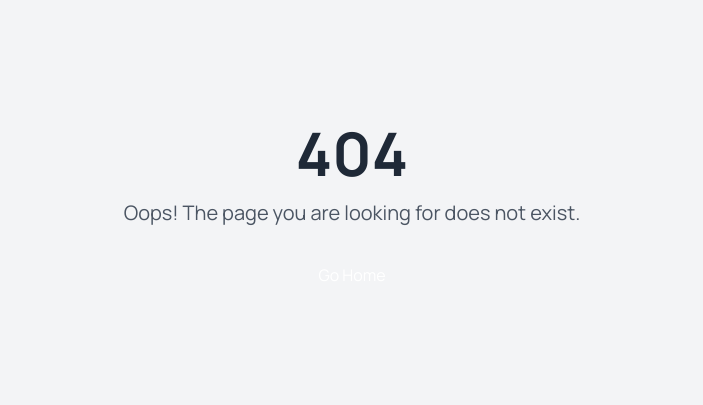
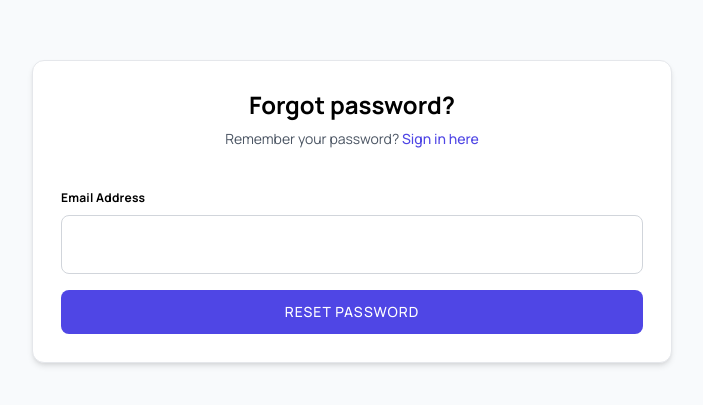
Before and after one commit to zetmosoma10/audiophile-admin, a React (Vite) app: page /forgotPassword in a window 1280 px wide. Before the commit this address had no page. Shown: the part 189-594 px from the top of the page, without its empty margins (288-991 px from the left). Built offline with nearby package versions, Linux system fonts and the light colour scheme.

Commit message:
implement reset/forgot password api functionality

```diff
--- a/src/components/Pagination.jsx
+++ b/src/components/Pagination.jsx
@@ -9,16 +9,13 @@ const Pagination = ({
 }) => {
   const pageArray = _.range(1, totalPages + 1);
 
-  let bgColor;
-  bgColor = "lightgray";
-
   return (
     <nav className="flex items-center mt-6" aria-label="Pagination">
       <button
         type="button"
         disabled={currentPage === 1}
         onClick={decrementPage}
-        className="min-h-[38px] min-w-[38px] py-2 px-2.5 inline-flex justify-center items-center gap-x-1.5 text-sm first:rounded-s-lg last:rounded-e-lg bg-white  border border-gray-300 text-gray-800 hover:bg-indigo-500 hover:text-white focus:outline-none focus:bg-indigo-500 disabled:opacity-50 disabled:pointer-events-none"
+        className="min-h-[38px] min-w-[38px] py-2 px-2.5 inline-flex justify-center items-center gap-x-1.5 text-sm first:rounded-s-lg last:rounded-e-lg bg-white  border border-gray-300 text-gray-800 hover:bg-indigo-500 hover:text-white focus:outline-none disabled:opacity-50 disabled:pointer-events-none"
         aria-label="Previous"
       >
         <svg
@@ -42,9 +39,10 @@ const Pagination = ({
           key={page}
           type="button"
           onClick={() => setCurrentPage(page)}
-          // style={{ backgroundColor: currentPage === page && bgColor }}
-          className={`min-h-[38px] min-w-[38px] flex justify-center items-center bg-white  text-gray-800 hover:text-white focus:text-white border border-gray-200 py-2 px-3 text-sm first:rounded-s-lg last:rounded-e-lg focus:outline-none $focus:bg-gray-300 hover:bg-indigo-500  active:bg-indigo-600 disabled:opacity-50 disabled:pointer-events-none  ${
-            currentPage === page && "bg-indigo-600 text-white"
+          className={`min-h-[38px] min-w-[38px] flex justify-center items-center hover:text-white  border border-gray-200 py-2 px-3 text-sm first:rounded-s-lg last:rounded-e-lg focus:outline-none hover:bg-indigo-500   disabled:opacity-50 disabled:pointer-events-none  ${
+            currentPage === page
+              ? "bg-indigo-600 text-white"
+              : "bg-white text-gray-800"
           }`}
           aria-current="page"
         >
@@ -56,7 +54,7 @@ const Pagination = ({
         type="button"
         disabled={currentPage === totalPages}
         onClick={incrementPage}
-        className="min-h-[38px] min-w-[38px] py-2 px-2.5 inline-flex justify-center items-center gap-x-1.5 text-sm first:rounded-s-lg last:rounded-e-lg bg-white  border border-gray-200 text-gray-800 hover:bg-indigo-500 hover:text-white focus:outline-none focus:bg-gray-100 disabled:opacity-50 disabled:pointer-events-none"
+        className="min-h-[38px] min-w-[38px] py-2 px-2.5 inline-flex justify-center items-center gap-x-1.5 text-sm first:rounded-s-lg last:rounded-e-lg bg-white  border border-gray-200 text-gray-800 hover:bg-indigo-500 hover:text-white focus:outline-none disabled:opacity-50 disabled:pointer-events-none"
         aria-label="Next"
       >
         <span className="hidden sm:block">Next</span>
--- /dev/null
+++ b/src/hooks/useForgotPassword.js
@@ -0,0 +1,11 @@
+import { useMutation } from "@tanstack/react-query";
+import axiosInstance from "./axiosInstance";
+
+export const useForgotPassword = () => {
+  return useMutation({
+    mutationFn: async (email) => {
+      const { data } = await axiosInstance.post("/auth/forgotPassword", email);
+      return data;
+    },
+  });
+};
--- /dev/null
+++ b/src/hooks/useResetPassword.js
@@ -0,0 +1,18 @@
+import { useMutation } from "@tanstack/react-query";
+import axiosInstance from "./axiosInstance";
+import useAuthStore from "../stores/authStore";
+
+export const useResetPassword = () => {
+  const { login } = useAuthStore();
+
+  return useMutation({
+    mutationFn: async (credential) => {
+      const { data } = await axiosInstance.patch(
+        "/auth/resetPassword",
+        credential
+      );
+      return data;
+    },
+    onSuccess: (data) => login(data.token),
+  });
+};
--- /dev/null
+++ b/src/pages/ForgotPassword.jsx
@@ -0,0 +1,99 @@
+import { useForm } from "react-hook-form";
+import { Link } from "react-router-dom";
+import { zodResolver } from "@hookform/resolvers/zod";
+import z from "zod";
+import Input from "../components/Input";
+import { useForgotPassword } from "../hooks/useForgotPassword";
+import { toast } from "react-toastify";
+import Button from "../components/Button";
+
+const schema = z.object({
+  email: z.string().min(1, "Required").email("Invalid email"),
+});
+
+const ForgotPassword = () => {
+  const {
+    register,
+    handleSubmit,
+    reset,
+    formState: { errors },
+  } = useForm({ resolver: zodResolver(schema) });
+
+  const { mutate, isPending, isError, error } = useForgotPassword();
+
+  const onSubmit = (data) => {
+    mutate(data, {
+      onSuccess: (data) => {
+        reset();
+        toast.success(data?.message);
+      },
+      onError: (error) => {
+        if (error?.response && error?.response?.status === 500) {
+          toast.error(error.response?.data?.message);
+        }
+      },
+    });
+  };
+
+  return (
+    <div className="flex items-center justify-center bg-slate-50 min-h-screen">
+      <div className="w-11/12 mx-auto sm:w-3/4 md:w-1/2 ">
+        <div className="w-full px-5 py-6 bg-white shadow-md sm:p-7 rounded-xl border">
+          <div className="text-center">
+            <h1 className="block text-2xl font-bold text-BLACK ">
+              Forgot password?
+            </h1>
+            <p className="mt-2 text-sm text-gray-600">
+              Remember your password?
+              <Link
+                to="/login"
+                className="font-medium text-indigo-600 decoration-2 hover:underline focus:outline-none focus:underline "
+              >
+                {" "}
+                Sign in here
+              </Link>
+            </p>
+          </div>
+
+          {isError &&
+            error?.response &&
+            error.response?.status >= 400 &&
+            error.response?.status < 500 && (
+              <p className="mt-4 text-base font-semibold text-center text-red-600">
+                {error.response.data?.message}
+              </p>
+            )}
+
+          <div className="mt-10">
+            <form onSubmit={handleSubmit(onSubmit)} noValidate>
+              <div className="grid gap-y-4">
+                <Input
+                  label="Email Address"
+                  type="email"
+                  id="email"
+                  register={register}
+                  errors={errors?.email}
+                />
+                <Button disabled={isPending} className="btn-primary btn-large">
+                  {isPending ? (
+                    <div
+                      className="animate-spin inline-block size-6 border-[3px] border-current border-t-transparent text-gray-50 rounded-full "
+                      role="status"
+                      aria-label="loading"
+                    >
+                      <span className="sr-only">Loading...</span>
+                    </div>
+                  ) : (
+                    "Reset password"
+                  )}
+                </Button>
+              </div>
+            </form>
+          </div>
+        </div>
+      </div>
+    </div>
+  );
+};
+
+export default ForgotPassword;
--- a/src/pages/Login.jsx
+++ b/src/pages/Login.jsx
@@ -32,9 +32,9 @@ const Login = () => {
   };
 
   return (
-    <div className="py-10 md:py-16 large_tablet:py-20 bg-slate-50">
-      <div className="w-11/12 mx-auto sm:w-3/4 md:w-1/2 lg:w-1/3">
-        <div className="w-full px-5 py-6 bg-white shadow-md sm:p-7 rounded-xl">
+    <div className="flex items-center justify-center bg-slate-50 min-h-screen">
+      <div className="w-11/12 mx-auto sm:w-3/4 md:w-1/2 ">
+        <div className="w-full px-5 py-6 bg-white shadow-md sm:p-7 rounded-xl border">
           <div className="text-center">
             <h1 className="block text-2xl font-bold">Sign in</h1>
             <p className="mt-2 text-sm text-gray-600 ">
--- a/src/pages/Register.jsx
+++ b/src/pages/Register.jsx
@@ -30,9 +30,9 @@ const Register = () => {
   };
 
   return (
-    <div className="py-10 md:py-16 large_tablet:py-20 bg-slate-50">
-      <div className="w-11/12 mx-auto sm:w-3/4 md:w-1/2">
-        <div className="w-full px-6 py-6 bg-white shadow-md sm:p-7 rounded-xl">
+    <div className="flex items-center justify-center bg-slate-50 min-h-screen">
+      <div className="w-11/12 mx-auto sm:w-3/4 md:w-1/2 my-10">
+        <div className="w-full px-6 py-6 bg-white shadow-md sm:p-7 rounded-xl border">
           <div className="text-center">
             <h1 className="block text-2xl font-bold text-BLACK">Sign up</h1>
             <p className="mt-2 text-sm text-gray-600 ">
--- /dev/null
+++ b/src/pages/ResetPassword.jsx
@@ -0,0 +1,95 @@
+import { useForm } from "react-hook-form";
+import { zodResolver } from "@hookform/resolvers/zod";
+import { resetPasswordSchema } from "../schemas/resetPasswordSchema";
+import Input from "../components/Input";
+import { useResetPassword } from "../hooks/useResetPassword";
+import { useNavigate, useSearchParams } from "react-router-dom";
+import Button from "../components/Button";
+
+const ResetPassword = () => {
+  const {
+    register,
+    handleSubmit,
+    reset,
+    formState: { errors },
+  } = useForm({ resolver: zodResolver(resetPasswordSchema) });
+
+  const navigate = useNavigate();
+  const [searchParams, setSearchParams] = useSearchParams();
+  const { mutate, isPending, isError, error } = useResetPassword();
+
+  const token = searchParams.get("token");
+  const id = searchParams.get("id");
+
+  const onSubmit = (data) => {
+    delete data.confirmPassword;
+    const payload = { token, id, ...data };
+
+    mutate(payload, {
+      onSuccess: (data) => {
+        reset();
+        navigate("/", { replace: true });
+      },
+    });
+  };
+
+  return (
+    <div className="flex items-center justify-center bg-slate-50 min-h-screen">
+      <div className="w-11/12 mx-auto sm:w-3/4 md:w-1/2 lg:w-1/3">
+        <div className="w-full px-5 py-6 bg-white shadow-md sm:p-7 rounded-xl border">
+          <div className="text-center">
+            <h1 className="block text-2xl font-bold text-BLACK ">
+              Reset Password
+            </h1>
+            <p className="mt-2 text-sm text-gray-600">
+              Please enter your new Password
+            </p>
+          </div>
+
+          {isError &&
+            error?.response &&
+            (error.response?.status === 400 ||
+              error.response?.status === 404) && (
+              <p className="mt-4 text-base font-semibold text-center text-red-600 ">
+                {error?.response?.data?.message}
+              </p>
+            )}
+
+          <form onSubmit={handleSubmit(onSubmit)} className="mt-7" noValidate>
+            <div className="grid gap-y-4">
+              <Input
+                type="password"
+                label="Password"
+                id="password"
+                errors={errors?.password}
+                register={register}
+              />
+              <Input
+                type="password"
+                label="Conform Password"
+                id="confirmPassword"
+                errors={errors?.confirmPassword}
+                register={register}
+              />
+              <Button className="btn-primary btn-large" disabled={isPending}>
+                {isPending ? (
+                  <div
+                    className="animate-spin inline-block size-6 border-[3px] border-current border-t-transparent text-gray-50 rounded-full"
+                    role="status"
+                    aria-label="loading"
+                  >
+                    <span className="sr-only">Loading...</span>
+                  </div>
+                ) : (
+                  "Submit"
+                )}
+              </Button>
+            </div>
+          </form>
+        </div>
+      </div>
+    </div>
+  );
+};
+
+export default ResetPassword;
--- /dev/null
+++ b/src/schemas/resetPasswordSchema.js
@@ -0,0 +1,11 @@
+import z from "zod";
+
+export const resetPasswordSchema = z
+  .object({
+    password: z.string().min(1, "Required").min(4, "Min 4 chars"),
+    confirmPassword: z.string().min(1, "Required"),
+  })
+  .refine((data) => data.password === data.confirmPassword, {
+    message: "Password do not match",
+    path: ["confirmPassword"],
+  });
--- a/src/stores/authStore.js
+++ b/src/stores/authStore.js
@@ -6,9 +6,9 @@ const getTokenFromLocalStorage = () => {
 
 const useAuthStore = create((set) => ({
   token: getTokenFromLocalStorage(),
-  login: (resToken) => {
-    localStorage.setItem("token-audio-admin", resToken);
-    set({ token: resToken });
+  login: (newToken) => {
+    localStorage.setItem("token-audio-admin", newToken);
+    set({ token: newToken });
   },
   logout: () => {
     localStorage.removeItem("token-audio-admin");
```
Also changed, not shown: src/routes.jsx (+10 -0 lines), 1 other file (tests, documents, lock files or other folders).
